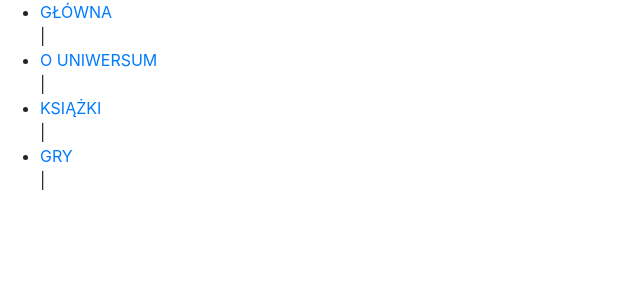
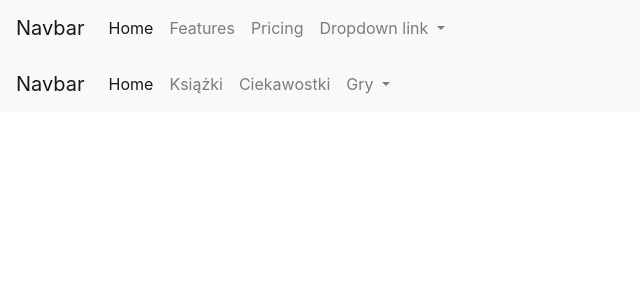
Before and after one commit to piotrdylag/MetroUniverseWebsite, a PHP site: page /main.php in a window 1280 px wide. Shown: the top 300 px of the page, without its empty margins (0-640 px from the left). Run offline with PHP 8.4, Linux system fonts and the light colour scheme.

Commit message:
Add menu

```diff
--- a/main.php
+++ b/main.php
@@ -22,17 +22,62 @@
 <body>
 
 <div class="menu">
-    <nav>
-        <ul>
-            <li class="menu"> <a href="#"> GŁÓWNA</a></li>
-            |
-            <li class="menu"> <a href="#"> O UNIWERSUM </a></li>
-            |
-            <li class="menu"><a href="#">KSIĄŻKI </a></li>
-            |
-            <li class="menu"><a href="#">GRY</a></li>
-            |
-        </ul>
+    <nav class="navbar navbar-expand-lg navbar-light bg-light">
+        <a class="navbar-brand" href="#">Navbar</a>
+        <button class="navbar-toggler" type="button" data-toggle="collapse" data-target="#navbarNavDropdown" aria-controls="navbarNavDropdown" aria-expanded="false" aria-label="Toggle navigation">
+            <span class="navbar-toggler-icon"></span>
+        </button>
+        <div class="collapse navbar-collapse" id="navbarNavDropdown">
+            <ul class="navbar-nav">
+                <li class="nav-item active">
+                    <a class="nav-link" href="#">Home <span class="sr-only">(current)</span></a>
+                </li>
+                <li class="nav-item">
+                    <a class="nav-link" href="#">Features</a>
+                </li>
+                <li class="nav-item">
+                    <a class="nav-link" href="#">Pricing</a>
+                </li>
+                <li class="nav-item dropdown">
+                    <a class="nav-link dropdown-toggle" href="#" id="navbarDropdownMenuLink" role="button" data-toggle="dropdown" aria-haspopup="true" aria-expanded="false">
+                        Dropdown link
+                    </a>
+                    <div class="dropdown-menu" aria-labelledby="navbarDropdownMenuLink">
+                        <a class="dropdown-item" href="#">Action</a>
+                        <a class="dropdown-item" href="#">Another action</a>
+                        <a class="dropdown-item" href="#">Something else here</a>
+                    </div>
+                </li>
+            </ul>
+        </div>
+    </nav><nav class="navbar navbar-expand-lg navbar-light bg-light">
+        <a class="navbar-brand" href="#">Navbar</a>
+        <button class="navbar-toggler" type="button" data-toggle="collapse" data-target="#navbarNavDropdown" aria-controls="navbarNavDropdown" aria-expanded="false" aria-label="Toggle navigation">
+            <span class="navbar-toggler-icon"></span>
+        </button>
+        <div class="collapse navbar-collapse" id="navbarNavDropdown">
+            <ul class="navbar-nav">
+                <li class="nav-item active">
+                    <a class="nav-link" href="#">Home <span class="sr-only">(current)</span></a>
+                </li>
+                <li class="nav-item">
+                    <a class="nav-link" href="#">Książki</a>
+                </li>
+                <li class="nav-item">
+                    <a class="nav-link" href="#">Ciekawostki</a>
+                </li>
+                <li class="nav-item dropdown">
+                    <a class="nav-link dropdown-toggle" href="#" id="navbarDropdownMenuLink" role="button" data-toggle="dropdown" aria-haspopup="true" aria-expanded="false">
+                        Gry
+                    </a>
+                    <div class="dropdown-menu" aria-labelledby="navbarDropdownMenuLink">
+                        <a class="dropdown-item" href="#">Action</a>
+                        <a class="dropdown-item" href="#">Another action</a>
+                        <a class="dropdown-item" href="#">Something else here</a>
+                    </div>
+                </li>
+            </ul>
+        </div>
     </nav>
 </div>
 </body>
```
